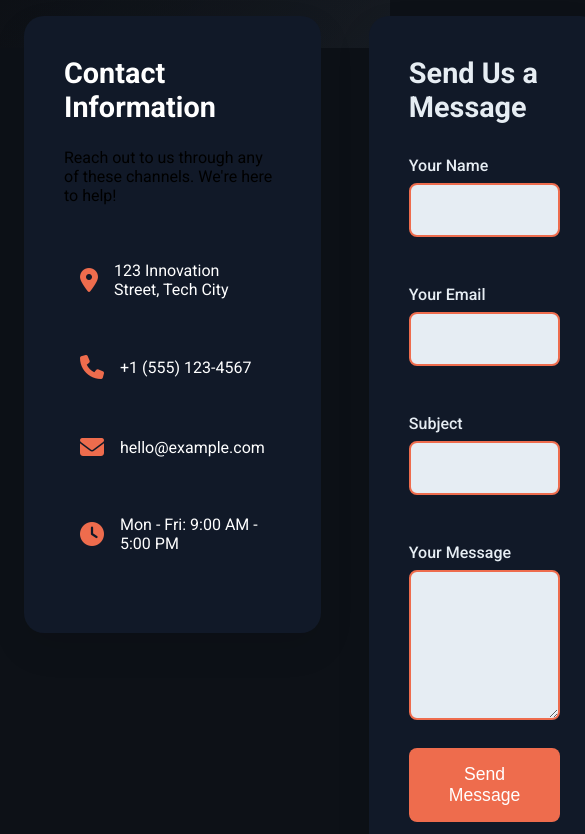
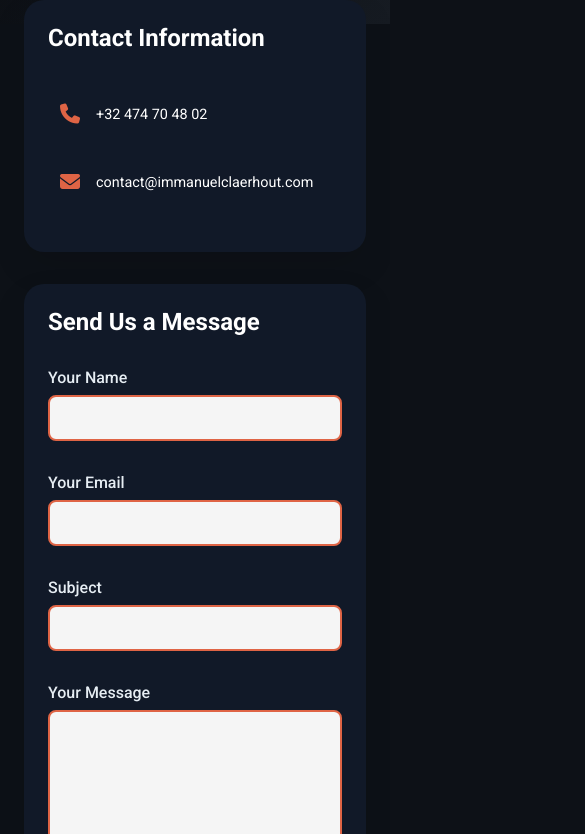
Before and after one commit to MooniCode/PortfolioWebsite, a website built with Vite: page contact.html in a window 390 px wide. Shown: the part 196-1030 px from the top of the page, 585 px wide, since content can reach past the window. Built offline with nearby package versions, Linux system fonts and the light colour scheme.

Commit message:
Final website
Finished website

```diff
--- a/contact.html
+++ b/contact.html
@@ -30,24 +30,14 @@
         <div class="contact-content">
             <div class="contact-info">
                 <h2>Contact Information</h2>
-                <p>Reach out to us through any of these channels. We're here to help!</p>
-
                 <div class="contact-methods">
                     <div class="contact-method">
-                        <i class="fas fa-map-marker-alt"></i>
-                        <span>123 Innovation Street, Tech City</span>
-                    </div>
-                    <div class="contact-method">
                         <i class="fas fa-phone"></i>
-                        <span>+1 (555) 123-4567</span>
+                        <span>+32 474 70 48 02</span>
                     </div>
                     <div class="contact-method">
                         <i class="fas fa-envelope"></i>
-                        <span>hello@example.com</span>
-                    </div>
-                    <div class="contact-method">
-                        <i class="fas fa-clock"></i>
-                        <span>Mon - Fri: 9:00 AM - 5:00 PM</span>
+                        <span>contact@immanuelclaerhout.com</span>
                     </div>
                 </div>
             </div>
--- a/cssFiles/about.css
+++ b/cssFiles/about.css
@@ -115,16 +115,12 @@ section {
 }
 
 .interest-card {
-    background-color: var(--primary-color1);
+    background-color: var(--header-color);
     border-radius: 15px;
     overflow: hidden;
     transition: transform 0.3s;
     box-shadow: 0 4px 6px rgba(0,0,0,0.1);
     z-index: 1;
-}
-
-.interest-card:hover {
-    transform: translateY(-10px);
 }
 
 .interest-image {
--- a/cssFiles/contact.css
+++ b/cssFiles/contact.css
@@ -83,29 +83,6 @@ main {
     color: var(--title-color);
 }
 
-.social-links1 {
-    margin-top: 3rem;
-    display: flex;
-    gap: 1rem;
-    justify-content: center;
-}
-
-.social-links1 a {
-    width: 40px;
-    height: 40px;
-    border-radius: 50%;
-    background: var(--primary-gradient);
-    display: flex;
-    align-items: center;
-    justify-content: center;
-    color: white;
-    transition: transform 0.3s ease;
-}
-
-.social-links1 a:hover {
-    transform: translateY(-3px);
-}
-
 .form-section {
     background: var(--header-color);
     border-radius: 20px;
@@ -114,7 +91,7 @@ main {
 }
 
 .form-section h3 {
-    color: var(--text-color);
+    color: var(--title-color);
     font-size: 1.8rem;
     margin-bottom: 2rem;
 }
@@ -148,13 +125,13 @@ main {
     border-radius: 8px;
     font-size: 1rem;
     transition: all 0.3s ease;
-    background: var(--text-color);
+    background: whitesmoke;
     color: var(--primary-color-2);
 }
 
 .form-group input:focus,
 .form-group textarea:focus {
-    border-color: var(--primary-color1);
+    border-color: var(--cta-color-hover);
     outline: none;
     box-shadow: 0 0 0 3px rgba(var(--primary-color1-rgb), 0.1);
 }
@@ -233,17 +210,88 @@ main {
     }
 }
 
-@media (max-width: 768px) {
-    .form-grid {
+@media (max-width: 992px) {
+    .contact-content {
         grid-template-columns: 1fr;
+        gap: 2rem;
+        margin-top: -2rem;
     }
 
+    .contact-info {
+        padding: 2rem;
+    }
+
+    .form-section {
+        padding: 2rem;
+    }
+
+    .contact-hero h1 {
+        font-size: 2.5rem;
+    }
+}
+
+@media (max-width: 768px) {
     .contact-hero {
-        padding: 3rem 1.5rem;
+        padding: 3rem 1rem;
+    }
+
+    .contact-hero h1 {
+        font-size: 2rem;
     }
 
     .contact-content {
-        padding: 0 1.5rem;
-        margin-top: -2rem;
+        padding: 0 1rem;
+        margin: -2rem 1rem 2rem;
+    }
+
+    .form-grid {
+        grid-template-columns: 1fr;
+        gap: 1rem;
+    }
+
+    .contact-info h2,
+    .form-section h3 {
+        font-size: 1.5rem;
+    }
+
+    .contact-method {
+        padding: 0.75rem;
+    }
+
+    .contact-method i {
+        font-size: 1.25rem;
+    }
+
+    .form-group {
+        margin-bottom: 1rem;
+    }
+
+    .form-group input,
+    .form-group textarea {
+        padding: 0.75rem;
+    }
+
+    .sumbit-button {
+        width: 100%;
+        padding: 0.875rem;
     }
 }
+
+@media (max-width: 480px) {
+    .contact-hero h1 {
+        font-size: 1.75rem;
+    }
+
+    .contact-content {
+        margin: -1.5rem 0.5rem 1.5rem;
+    }
+
+    .contact-info,
+    .form-section {
+        padding: 1.5rem;
+    }
+
+    .contact-method span {
+        font-size: 0.9rem;
+    }
+}
--- a/cssFiles/header_template.css
+++ b/cssFiles/header_template.css
@@ -8,7 +8,7 @@
     --accent-color: rgb(24, 92, 170);
     --accent-color-hover: rgb(121, 184, 255);
     --gradient-background-circle-color: rgb(88, 166, 255);
-    --cta-color: rgb(238, 108, 77);
+    --cta-color: rgb(223, 100, 69);
     --cta-color-hover: rgb(240, 132, 105);
 }
 
@@ -23,7 +23,7 @@
     --accent-color-hover: rgb(44, 82, 130);
     --gradient-background-circle-color: rgb(0, 0, 0);
     --cta-color: rgb(219, 54, 54);
-    --cta-color-hover: rgb(202, 121, 101);
+    --cta-color-hover: rgb(232, 76, 76);
     --drop-shadow-color: rgba(0, 0, 0, 0.2);
 }
 
```
